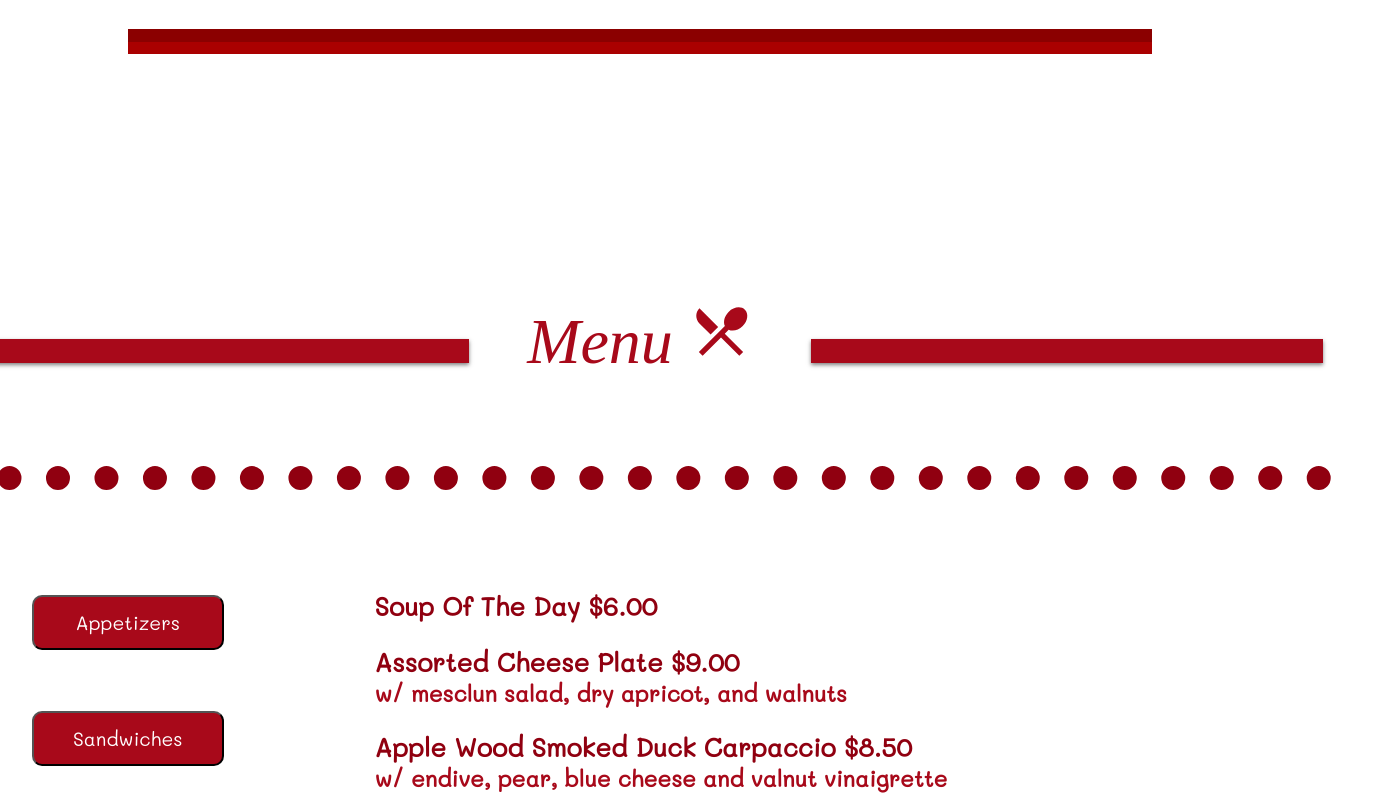
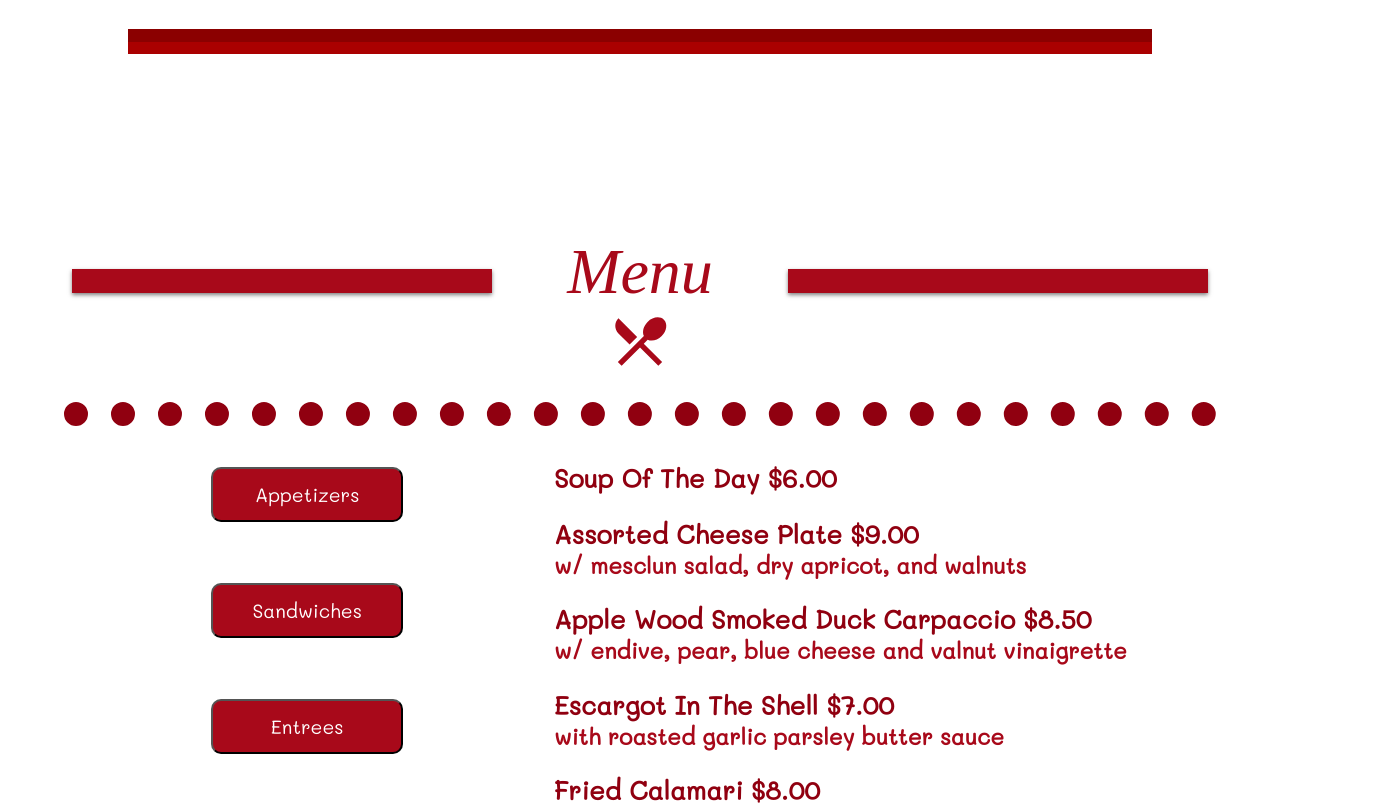
Before and after one commit to malloha/cafe-luluc, a React (Create React App) app in the folder front-end/: page / in a window 1280 px wide. Shown: the part 1060-1865 px from the top of the page, 1395 px wide, since content can reach past the window. Built offline with nearby package versions, Linux system fonts and the light colour scheme; a web font is replaced by a local one.

Commit message:
extra ups

```diff
--- a/front-end/src/App.css
+++ b/front-end/src/App.css
@@ -4,6 +4,10 @@
   align-items: center;
   justify-content: space-around;
   margin: 30px auto;
+}
+
+.even_out {
+  width: 90vw;
 }
 
 .icons1{
@@ -712,7 +716,7 @@ body {
   align-items: baseline;
   justify-content: center;
   border-bottom: 1.5rem dotted #900010;
-  margin: 5vw;
+  /* margin: 5vw; */
   padding: 1vh;
 
 
--- a/front-end/src/components/menu.js
+++ b/front-end/src/components/menu.js
@@ -66,7 +66,7 @@ class Menu extends Component {
 
   render() {
     return (
-      <div>
+      <div className="even_out">
         <div className="menuBanner">
           <div className="rectangle" id="rec1"> </div> <p className="menu">Menu <MdRestaurantMenu /> </p>  <div className="rectangle"></div> <br />
 
```
